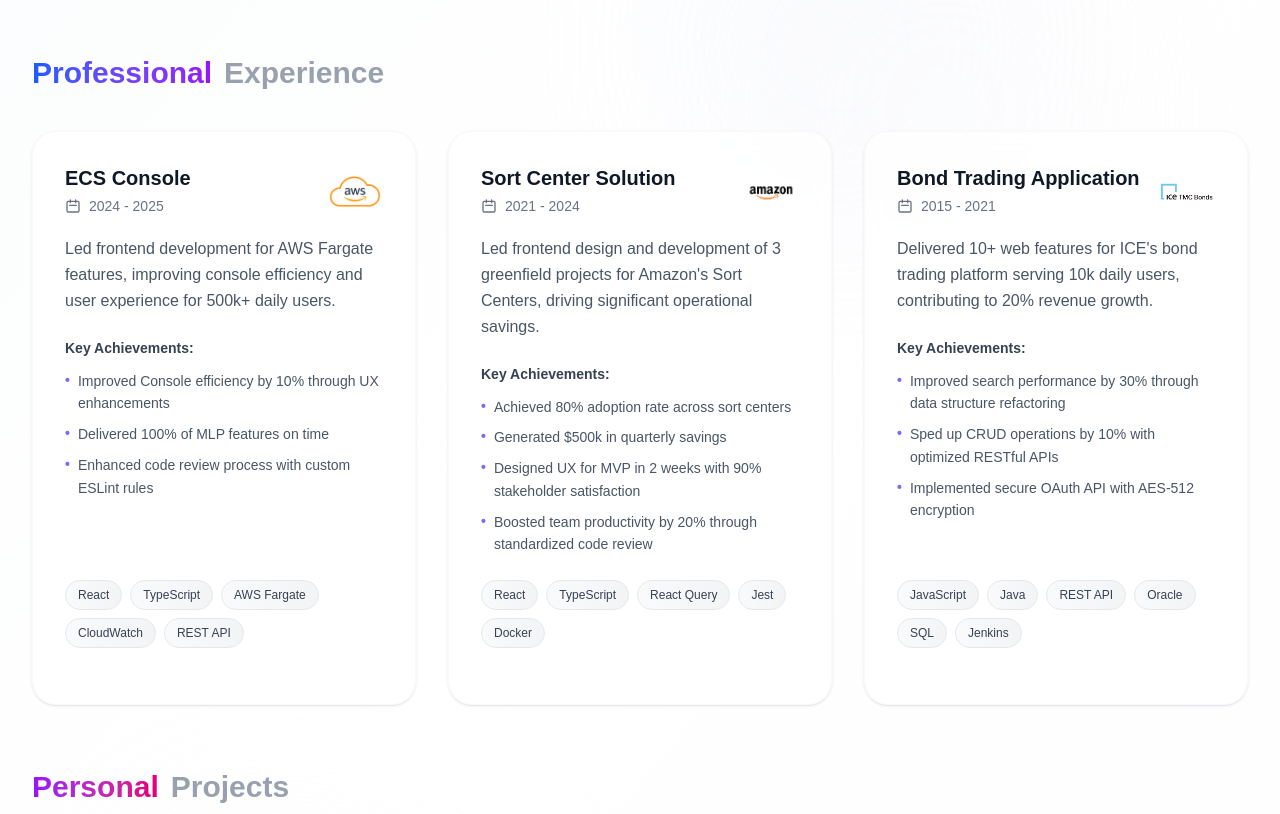
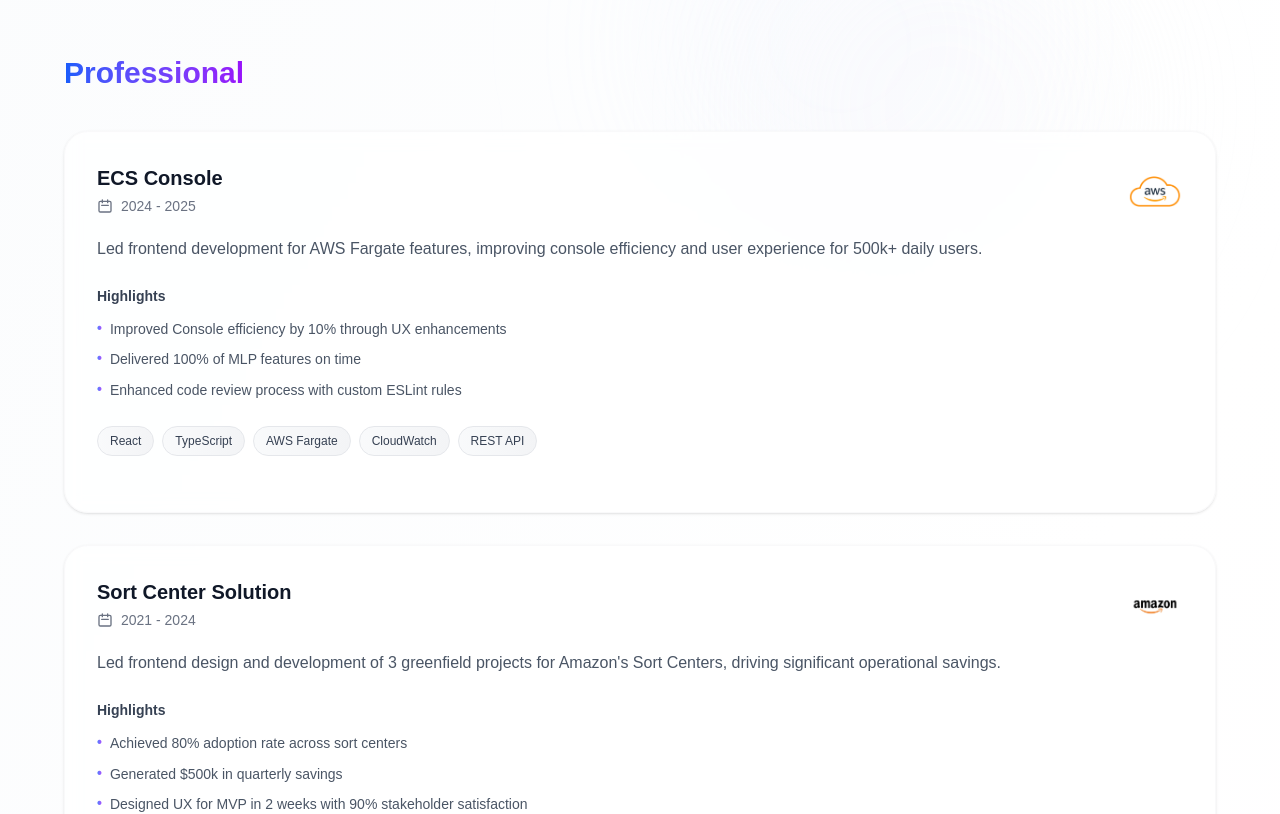
Before and after one commit to cz764/my-portfolio, a Next.js app: page / in a window 1280 px wide. Shown: the part 940-1754 px from the top of the page. Built offline with nearby package versions, Linux system fonts and the light colour scheme.

Commit message:
chore: style tweaks for projects cards

```diff
--- a/ui/Projects.tsx
+++ b/ui/Projects.tsx
@@ -39,9 +39,7 @@ function ProjectCard({ project }: { project: Project }) {
       </p>
 
       <div className="mb-6 flex-grow">
-        <h4 className="text-sm font-semibold text-gray-700 mb-3">
-          Key Achievements:
-        </h4>
+        <h4 className="text-sm font-semibold text-gray-700 mb-3">Highlights</h4>
         <ul className="space-y-2">
           {project.highlights.map((highlight, index) => (
             <li key={index} className="text-sm text-gray-600 flex items-start">
@@ -129,7 +127,7 @@ export default function Projects() {
         <div className="absolute top-20 left-1/2 w-96 h-96 bg-gradient-to-br from-blue-100 to-purple-100 rounded-full mix-blend-multiply filter blur-3xl opacity-10 animate-blob animation-delay-4000" />
       </div>
 
-      <div className="max-w-7xl mx-auto relative z-10">
+      <div className="max-w-6xl mx-auto relative z-10">
         <div className="text-center mb-16 pt-20">
           <h2 className="text-5xl font-bold mb-6 bg-gradient-to-r from-blue-600 via-purple-600 to-pink-600 bg-clip-text text-transparent">
             Featured Projects
@@ -142,13 +140,12 @@ export default function Projects() {
         </div>
 
         <div className="mb-16">
-          <h3 className="text-3xl font-bold mb-10 text-gray-800 flex items-center gap-3">
+          <h3 className="text-xl md:text-2xl lg:text-3xl font-bold mb-10 text-gray-800 flex items-center gap-3">
             <span className="bg-gradient-to-r from-blue-600 to-purple-600 bg-clip-text text-transparent">
               Professional
             </span>
-            <span className="text-gray-400">Experience</span>
           </h3>
-          <div className="grid md:grid-cols-2 lg:grid-cols-3 gap-8">
+          <div className="grid grid-cols-1 gap-8">
             {professionalProjects.map((project, index) => (
               <ProjectCard key={index} project={project} />
             ))}
@@ -156,11 +153,10 @@ export default function Projects() {
         </div>
 
         <div>
-          <h3 className="text-3xl font-bold mb-10 text-gray-800 flex items-center gap-3">
+          <h3 className="text-xl md:text-2xl lg:text-3xl font-bold mb-10 text-gray-800 flex items-center gap-3">
             <span className="bg-gradient-to-r from-purple-600 to-pink-600 bg-clip-text text-transparent">
               Personal
             </span>
-            <span className="text-gray-400">Projects</span>
           </h3>
           <div className="grid md:grid-cols-2 gap-8">
             {personalProjects.map((project, index) => (
```
